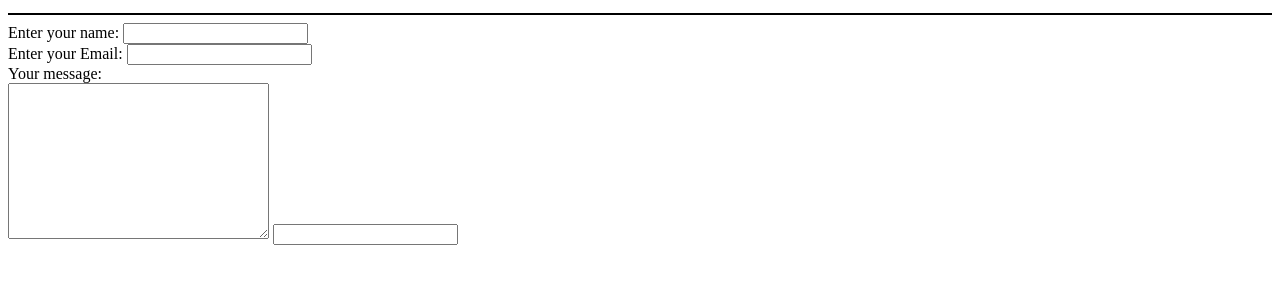
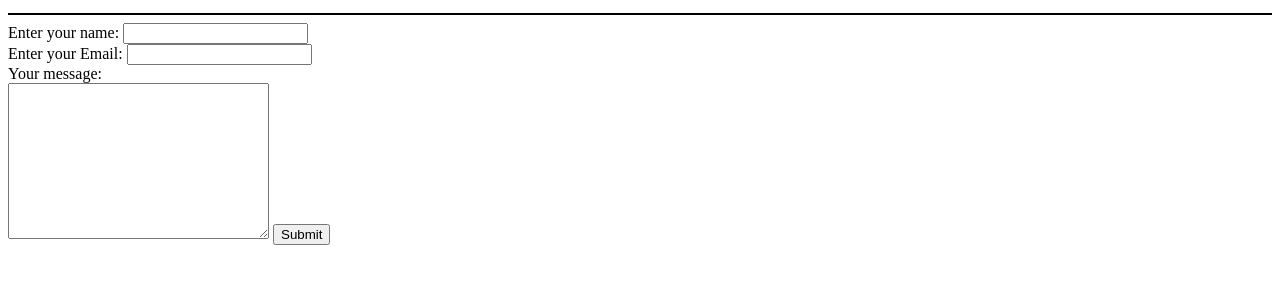
Before and after one commit to guyhaliva123/cv, a plain HTML site: page Contact Guy.html in a window 1280 px wide. Shown: the part 116-400 px from the top of the page. Drawn offline with Linux system fonts and the light colour scheme.

Commit message:
Update Contact Guy.html

```diff
--- a/Contact Guy.html
+++ b/Contact Guy.html
@@ -20,7 +20,7 @@
        <input type="email" name="yourEmail" value=""><br>
        <label>Your message:</label><br>
        <textarea name="yourMessage" rows="10" cols="30"></textarea>
-        <input type="save" name="">
+        <input type="submit" name="">
     </form>
   </body>
 </html>
```
